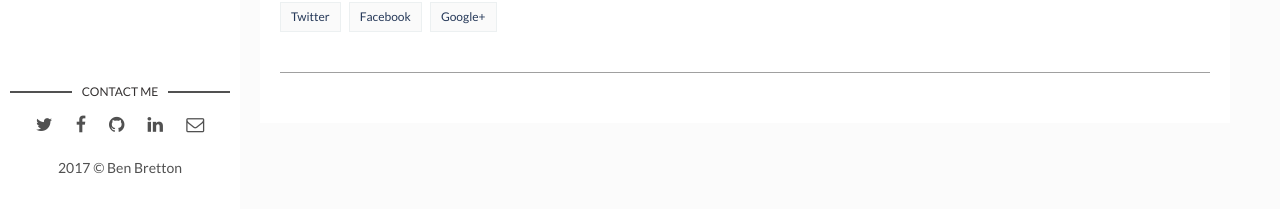
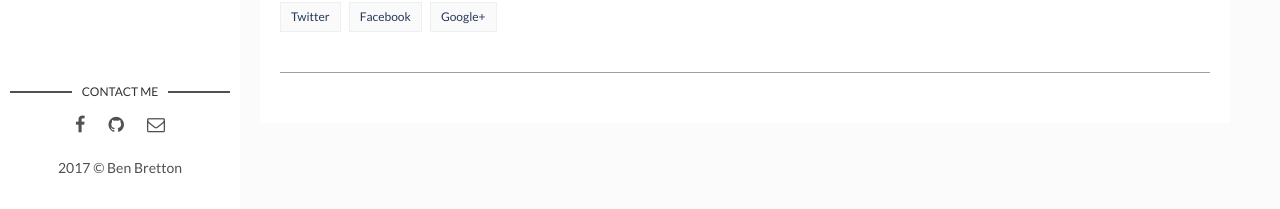
Before and after one commit to wbenb/wbenb.github.io, a Jekyll site: the page built from _posts/2017-08-29-quadcopter.markdown, in a window 1280 px wide. Shown: the part 688-897 px from the top of the page. Built offline with Jekyll 4.4.1, drawn with Linux system fonts in a browser that asks for light colours.

Commit message:
removed linkedin and twitter logos

```diff
--- a/_layouts/main.html
+++ b/_layouts/main.html
@@ -16,11 +16,6 @@
     <section class="contact">
       <h3 class="contact-title">Contact me</h3>
       <ul>
-        {% if site.twitter %}
-          <li><a href="https://twitter.com/{{ site.twitter }}" target="_blank"><i class="fa fa-twitter" aria-hidden="true"></i></a></li>
-        {% else %}
-          <li><a href="https://twitter.com/artemsheludko_" target="_blank"><i class="fa fa-twitter" aria-hidden="true"></i></a></li>
-        {% endif %}
         {% if site.facebook %}
           <li><a href="https://facebook.com/{{ site.facebook }}" target="_blank"><i class="fa fa-facebook" aria-hidden="true"></i></a></li>
         {% else %}
@@ -30,11 +25,6 @@
           <li class="github"><a href="http://github.com/{{site.github}}" target="_blank"><i class="fa fa-github"></i></a></li>
         {% else %}
           <li class="github"><a href="http://github.com/" target="_blank"><i class="fa fa-github" aria-hidden="true"></i></a></li>
-        {% endif %}
-        {% if site.linkedin %}
-          <li class="linkedin"><a href="https://in.linkedin.com/in/{{site.linkedin}}" target="_blank"><i class="fa fa-linkedin"></i></a></li>
-        {% else %}
-          <li class="linkedin"><a href="https://in.linkedin.com/" target="_blank"><i class="fa fa-linkedin" aria-hidden="true"></i></a></li>
         {% endif %}
         {% if site.email %}
           <li class="email"><a href="mailto:{{site.email}}"><i class="fa fa-envelope-o"></i></a></li>
```
